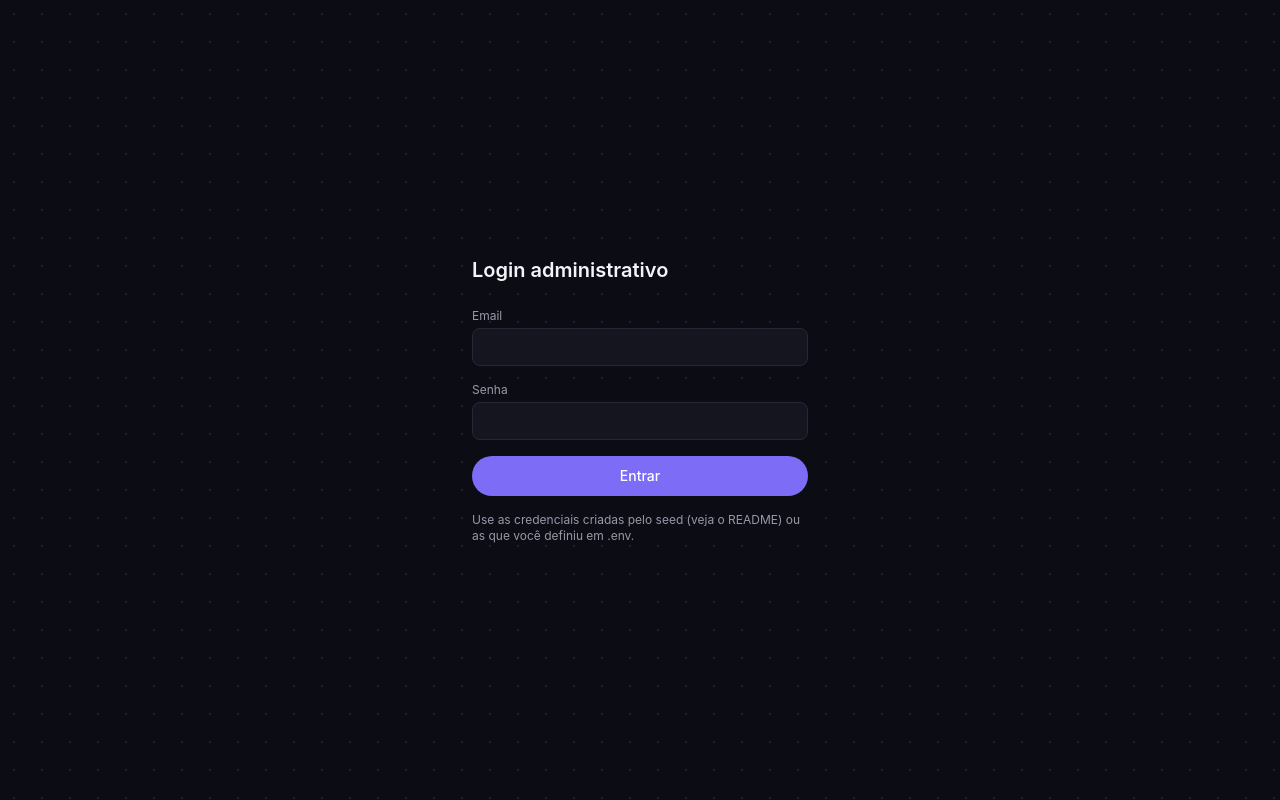
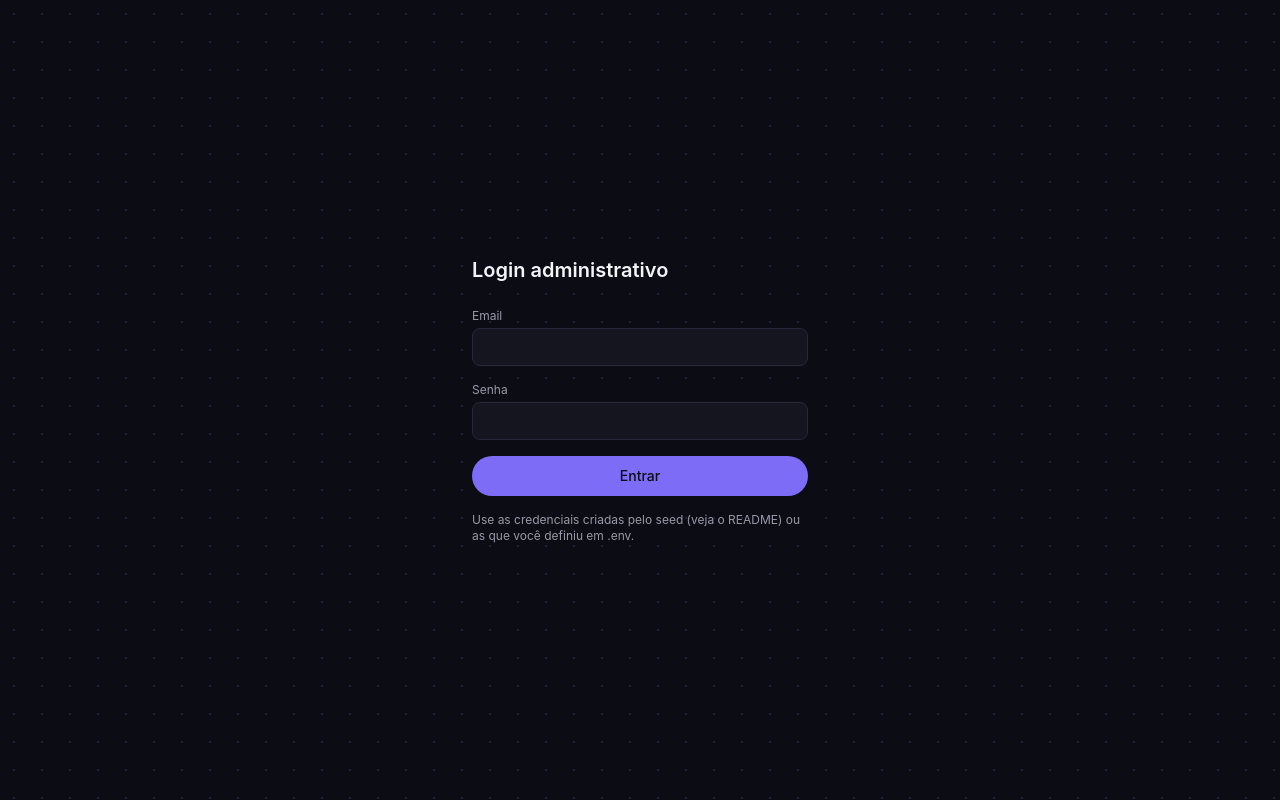
Before and after one commit to Leonardocmartins02/portfolio-fullstack, a Next.js app: page /admin/login in a window 1280 px wide. Built offline with nearby package versions, Linux system fonts and the light colour scheme.

Commit message:
fix: corrige contraste de texto nos botoes de CTA (WCAG AA)
Texto branco sobre o accent (#7C6CF6) ficava em ~3.94:1, abaixo do
minimo AA (4.5:1). Trocado para text-background (#0B0C14), que ja
existe como token e sobe o contraste para ~4.95:1.

```diff
--- a/src/app/admin/login/page.tsx
+++ b/src/app/admin/login/page.tsx
@@ -69,7 +69,7 @@ export default function AdminLoginPage() {
         <button
           type="submit"
           disabled={loading}
-          className="w-full rounded-full bg-accent px-5 py-2.5 text-sm font-medium text-white transition-opacity hover:opacity-90 disabled:opacity-50"
+          className="w-full rounded-full bg-accent px-5 py-2.5 text-sm font-medium text-background transition-opacity hover:opacity-90 disabled:opacity-50"
         >
           {loading ? "Entrando..." : "Entrar"}
         </button>
--- a/src/components/Contact.tsx
+++ b/src/components/Contact.tsx
@@ -136,7 +136,7 @@ export function Contact() {
           <button
             type="submit"
             disabled={status === "loading"}
-            className="rounded-full bg-accent px-5 py-2.5 text-sm font-medium text-white transition-opacity hover:opacity-90 disabled:opacity-50"
+            className="rounded-full bg-accent px-5 py-2.5 text-sm font-medium text-background transition-opacity hover:opacity-90 disabled:opacity-50"
           >
             {status === "loading" ? "Enviando..." : "Enviar mensagem"}
           </button>
--- a/src/components/Hero.tsx
+++ b/src/components/Hero.tsx
@@ -15,7 +15,7 @@ export function Hero() {
       <div className="flex gap-4 pt-2">
         <a
           href="#projetos"
-          className="rounded-full bg-accent px-5 py-2.5 text-sm font-medium text-white transition-opacity hover:opacity-90"
+          className="rounded-full bg-accent px-5 py-2.5 text-sm font-medium text-background transition-opacity hover:opacity-90"
         >
           Ver projetos
         </a>
--- a/src/components/admin/ProjectManager.tsx
+++ b/src/components/admin/ProjectManager.tsx
@@ -185,7 +185,7 @@ export function ProjectManager({ initialProjects }: { initialProjects: Project[]
           <button
             type="submit"
             disabled={saving}
-            className="rounded-full bg-accent px-5 py-2 text-sm font-medium text-white transition-opacity hover:opacity-90 disabled:opacity-50"
+            className="rounded-full bg-accent px-5 py-2 text-sm font-medium text-background transition-opacity hover:opacity-90 disabled:opacity-50"
           >
             {saving ? "Salvando..." : editingId ? "Salvar alterações" : "Adicionar projeto"}
           </button>
```
